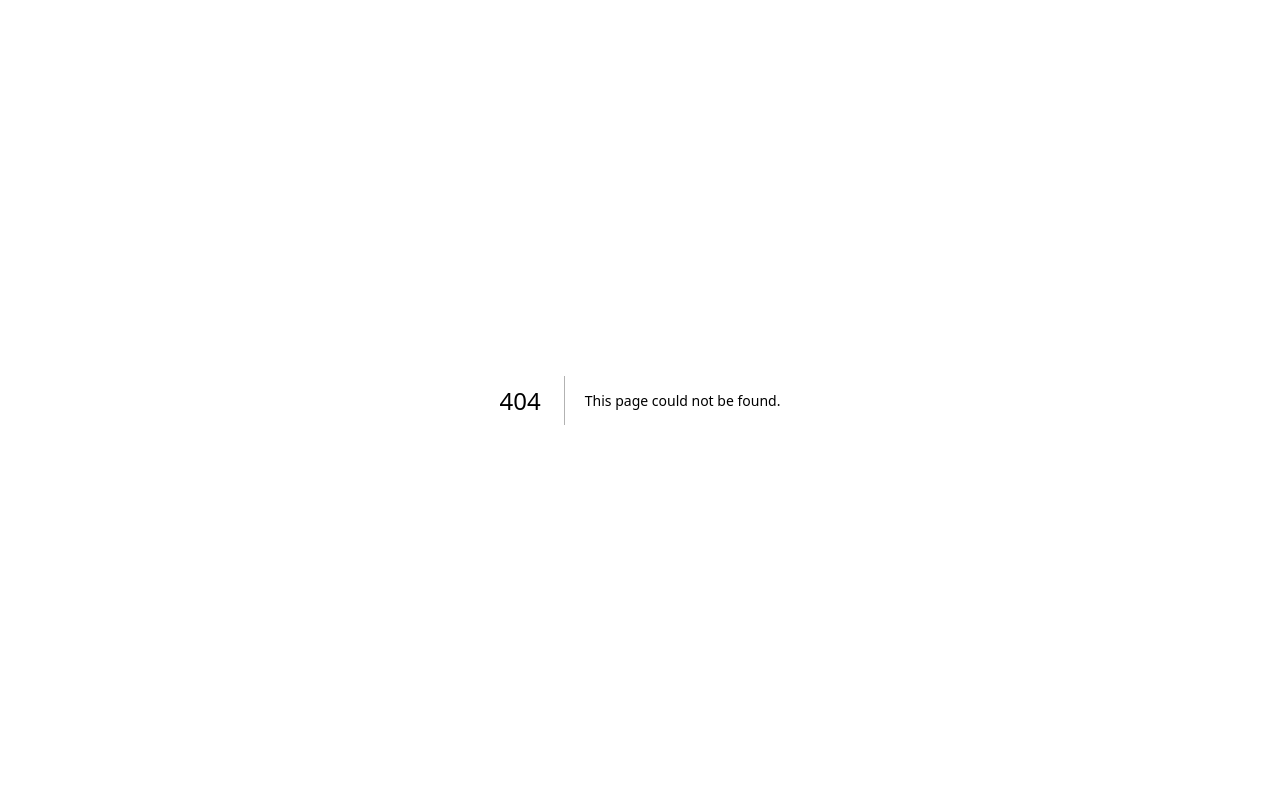
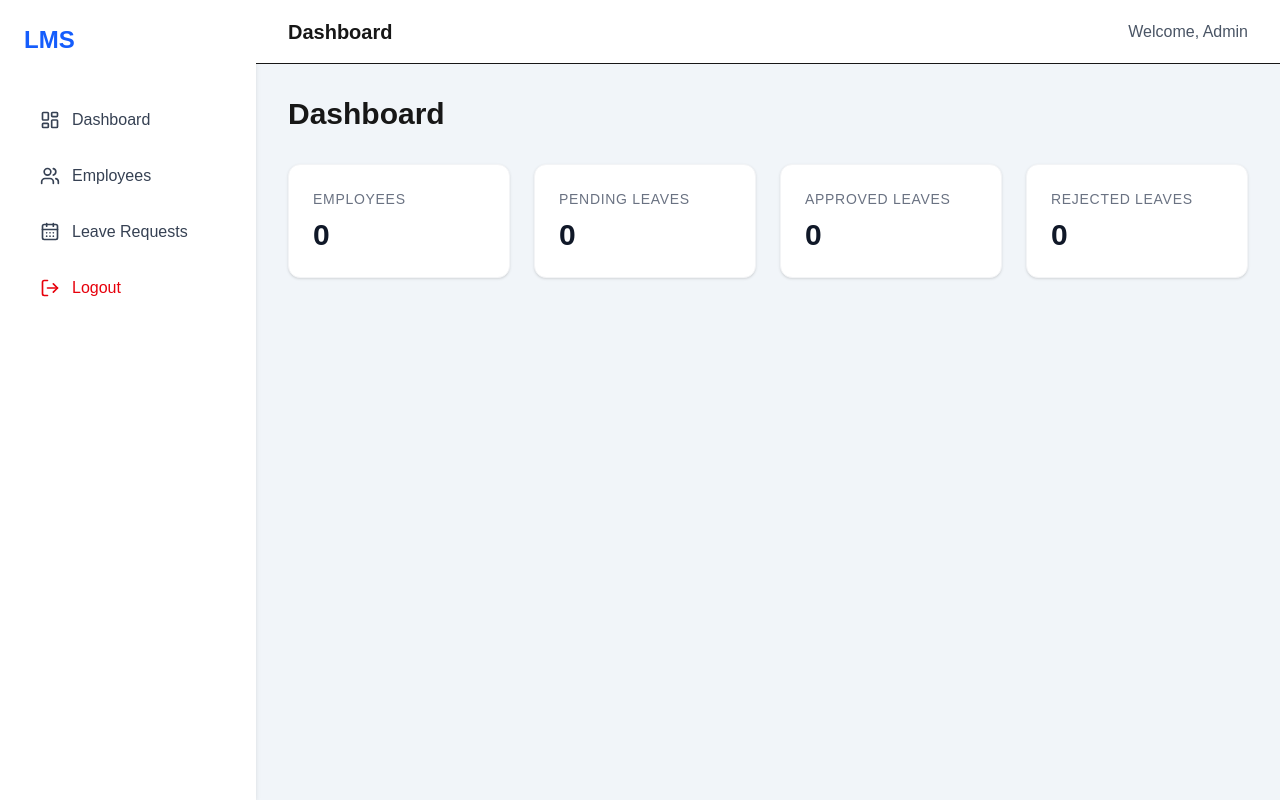
Before and after one commit to tusharajput20/leave-management, a Next.js app: page /admin/dashboard in a window 1280 px wide. Before the commit this address had no page. Built offline with nearby package versions, Linux system fonts and the light colour scheme.

Commit message:
feat(admin): build admin layout with sidebar, navigation and logout

```diff
--- /dev/null
+++ b/app/admin/dashboard/page.tsx
@@ -0,0 +1,41 @@
+export default function DashboardPage() {
+    return (
+        <div>
+            <h1 className="text-3xl font-bold mb-8">Dashboard</h1>
+
+            <div className="grid grid-cols-1 md:grid-cols-2 lg:grid-cols-4 gap-6">
+                {/* Employees Card */}
+                <div className="bg-white p-6 rounded-xl shadow-sm border border-gray-100">
+                    <h3 className="text-sm font-medium text-gray-500 uppercase tracking-wider">
+                        Employees
+                    </h3>
+                    <p className="text-3xl font-bold text-gray-900 mt-2">0</p>
+                </div>
+
+                {/* Pending Leaves Card */}
+                <div className="bg-white p-6 rounded-xl shadow-sm border border-gray-100">
+                    <h3 className="text-sm font-medium text-gray-500 uppercase tracking-wider">
+                        Pending Leaves
+                    </h3>
+                    <p className="text-3xl font-bold text-gray-900 mt-2">0</p>
+                </div>
+
+                {/* Approved Leaves Card */}
+                <div className="bg-white p-6 rounded-xl shadow-sm border border-gray-100">
+                    <h3 className="text-sm font-medium text-gray-500 uppercase tracking-wider">
+                        Approved Leaves
+                    </h3>
+                    <p className="text-3xl font-bold text-gray-900 mt-2">0</p>
+                </div>
+
+                {/* Rejected Leaves Card */}
+                <div className="bg-white p-6 rounded-xl shadow-sm border border-gray-100">
+                    <h3 className="text-sm font-medium text-gray-500 uppercase tracking-wider">
+                        Rejected Leaves
+                    </h3>
+                    <p className="text-3xl font-bold text-gray-900 mt-2">0</p>
+                </div>
+            </div>
+        </div>
+    );
+}
--- /dev/null
+++ b/app/admin/employees/page.tsx
@@ -0,0 +1,7 @@
+export default function EmployeesPage() {
+    return (
+        <div>
+            <h1 className="text-3xl font-bold">Employees</h1>
+        </div>
+    );
+}
--- /dev/null
+++ b/app/admin/layout.tsx
@@ -0,0 +1,106 @@
+"use client";
+
+import Link from "next/link";
+import { useRouter } from "next/navigation";
+import { useEffect, useState } from "react";
+import { logout } from "@/lib/auth";
+import {
+    LayoutDashboard,
+    Users,
+    CalendarDays,
+    LogOut,
+} from "lucide-react";
+
+export default function AdminLayout({
+    children,
+}: {
+    children: React.ReactNode;
+}) {
+    const router = useRouter();
+    const [adminName, setAdminName] = useState("Admin");
+
+    useEffect(() => {
+        const storedUser = localStorage.getItem("user");
+        if (storedUser) {
+            try {
+                const userObj = JSON.parse(storedUser);
+                if (userObj.firstName) {
+                    setAdminName(userObj.firstName);
+                }
+            } catch (error) {
+                console.error("Error parsing user from localStorage:", error);
+            }
+        }
+    }, []);
+
+    const handleLogout = () => {
+        logout();
+        router.push("/login");
+    };
+
+    return (
+        <div className="min-h-screen bg-slate-100 flex">
+
+            {/* Sidebar */}
+            <aside className="w-64 bg-white shadow-md">
+                <div className="p-6">
+                    <h2 className="text-2xl font-bold text-blue-600">
+                        LMS
+                    </h2>
+
+                    <nav className="mt-10 space-y-2">
+                        <Link
+                            href="/admin/dashboard"
+                            className="flex items-center gap-3 rounded-lg px-4 py-3 text-gray-700 hover:bg-blue-50 hover:text-blue-600 transition"
+                        >
+                            <LayoutDashboard size={20} />
+                            Dashboard
+                        </Link>
+
+                        <Link
+                            href="/admin/employees"
+                            className="flex items-center gap-3 rounded-lg px-4 py-3 text-gray-700 hover:bg-blue-50 hover:text-blue-600 transition"
+                        >
+                            <Users size={20} />
+                            Employees
+                        </Link>
+
+                        <Link
+                            href="/admin/leaves"
+                            className="flex items-center gap-3 rounded-lg px-4 py-3 text-gray-700 hover:bg-blue-50 hover:text-blue-600 transition"
+                        >
+                            <CalendarDays size={20} />
+                            Leave Requests
+                        </Link>
+
+                        <button
+                            onClick={handleLogout}
+                            className="w-full flex items-center gap-3 rounded-lg px-4 py-3 hover:bg-red-50 text-red-600 transition text-left"
+                        >
+                            <LogOut size={20} />
+                            Logout
+                        </button>
+                    </nav>
+                </div>
+            </aside>
+
+            {/* Main */}
+            <main className="flex-1">
+                <header className="h-16 bg-white border-b flex items-center justify-between px-8">
+                    <h1 className="text-xl font-semibold">
+                        Dashboard
+                    </h1>
+
+                    <span className="text-gray-600">
+                        Welcome, {adminName}
+                    </span>
+                </header>
+
+                <div className="p-8">
+                    {children}
+                </div>
+            </main>
+
+        </div>
+    );
+}
--- /dev/null
+++ b/app/admin/leaves/page.tsx
@@ -0,0 +1,7 @@
+export default function LeavesPage() {
+    return (
+        <div>
+            <h1 className="text-3xl font-bold">Leave Requests</h1>
+        </div>
+    );
+}
--- /dev/null
+++ b/lib/auth.ts
@@ -0,0 +1,4 @@
+export function logout() {
+    localStorage.removeItem("token");
+    localStorage.removeItem("user");
+}
```
